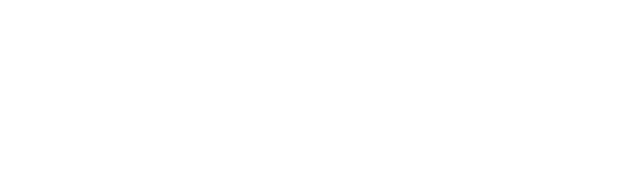
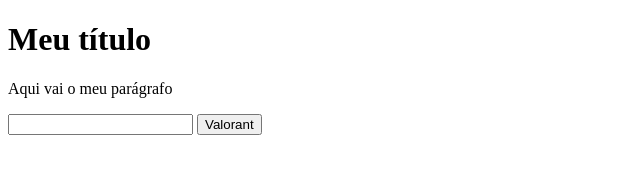
Before and after one commit to VictorMarven/Primeiro-Projeto, a plain HTML site: page index.html in a window 1280 px wide. Shown: the whole page, without its empty margins (0-640 px from the left). Drawn offline with Linux system fonts and the light colour scheme.

Commit message:
first commit

```diff
--- a/index.html
+++ b/index.html
@@ -7,6 +7,9 @@
     <title>Document</title>
 </head>
 <body>
-
+    <h1>Meu título</h1>
+    <p>Aqui vai o meu parágrafo</p>
+    <input type="text">
+    <input type="button" value="Valorant">
 </body>
 </html>
```
